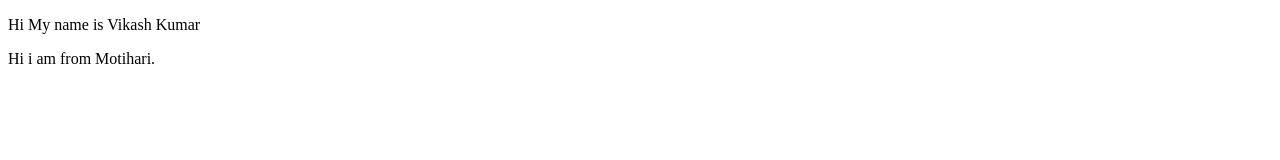
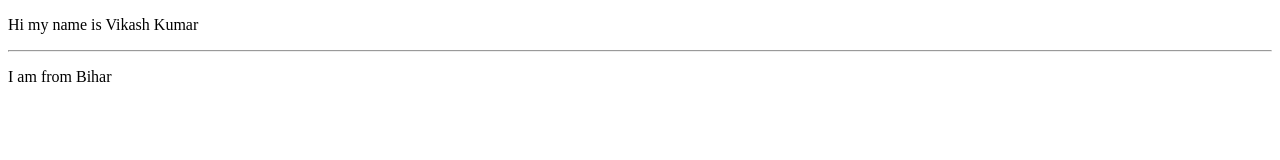
Before and after one commit to VikashKumar27/git_tutorial, a plain HTML site: page About.html in a window 1280 px wide. Drawn offline with Linux system fonts and the light colour scheme.

Commit message:
last commit

```diff
--- a/About.html
+++ b/About.html
@@ -7,7 +7,8 @@
     <title>Document</title>
 </head>
 <body>
-  <p>Hi My name is Vikash Kumar</p>
-  Hi i am from Motihari.
+  <p>Hi my name is Vikash Kumar</p>
+  <hr>
+  <p> I am from Bihar</p>
 </body>
 </html>
```
